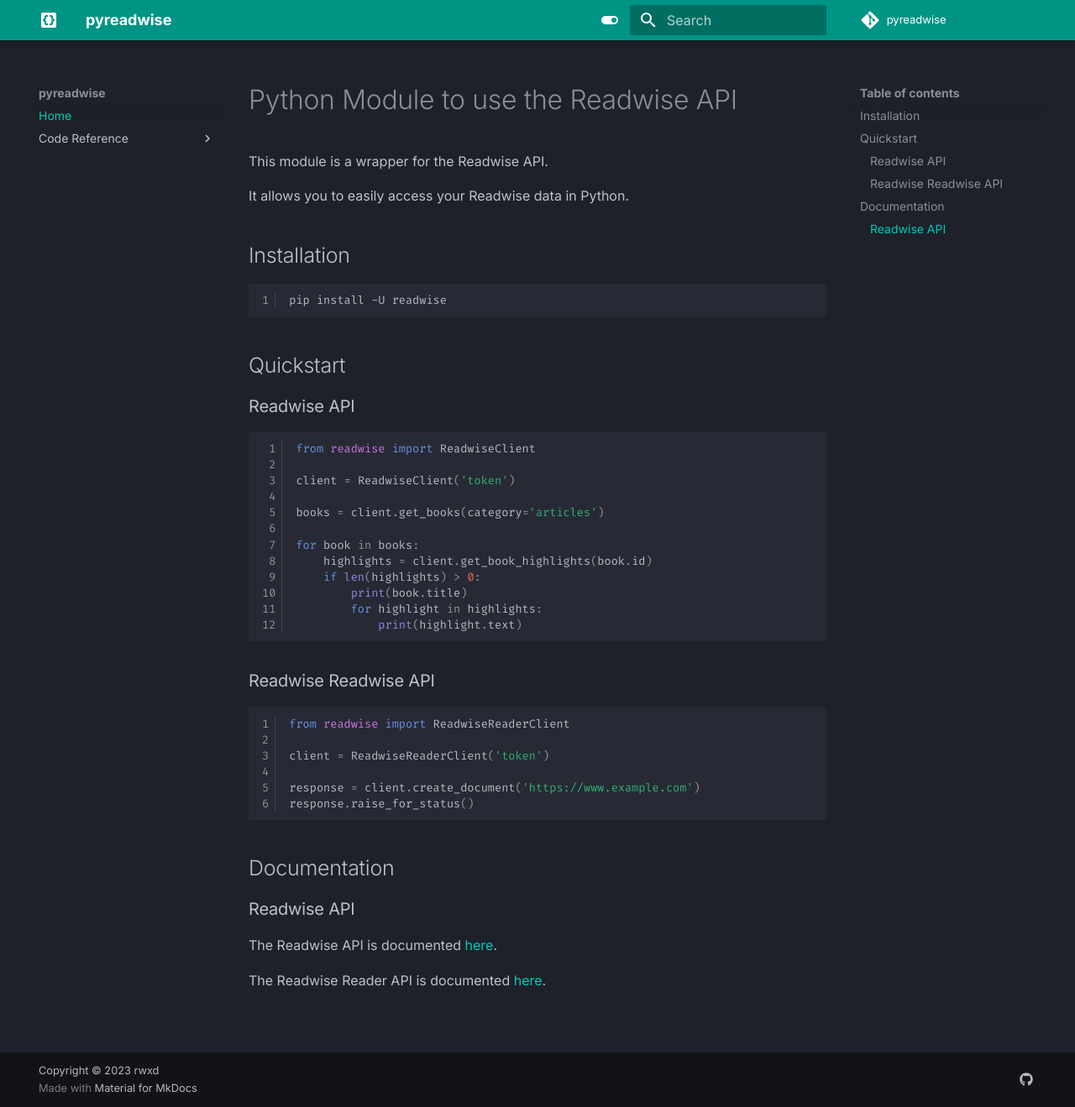
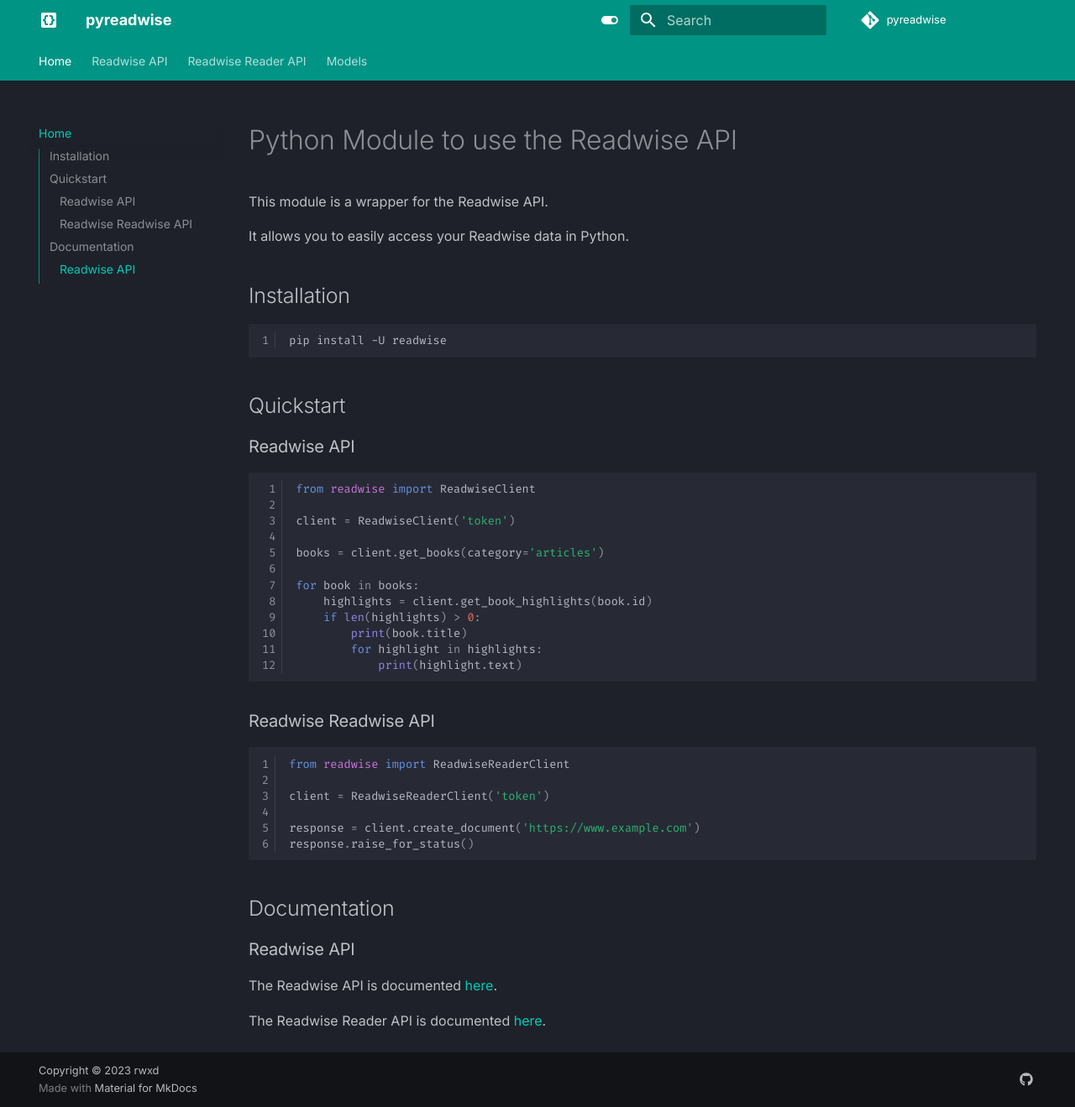
Before and after one commit to rwxd/pyreadwise, an MkDocs documentation site: the page built from docs/index.md, in a window 1280 px wide and 1319 px high. Shown: the whole window at 84% size. Built offline with MkDocs 1.6.1 and Material for MkDocs 9.7.7, drawn with Linux system fonts in a browser that asks for light colours; comment, search, counter and statistics services are not loaded.

Commit message:
fix(docs): use tabbed layout

```diff
--- a/mkdocs.yaml
+++ b/mkdocs.yaml
@@ -35,6 +35,8 @@
   include_sidebar: true
   features:
     - content.code.annotate
+    - navigation.tabs
+    - toc.integrate
   feature:
     tabs: false
   i18n:
@@ -72,15 +74,16 @@
   - pymdownx.inlinehilite
   - pymdownx.keys
   - pymdownx.snippets
+  - pymdownx.tabbed:
+      alternate_style: true
   - toc:
       permalink: "⚑"
 
 nav:
   - "Home": 'index.md'
-  - "Code Reference":
-    - "Readwise API": readwise-api.md
-    - "Readwise Reader API": readwise-reader-api.md
-    - "Models": models.md
+  - "Readwise API": readwise-api.md
+  - "Readwise Reader API": readwise-reader-api.md
+  - "Models": models.md
 
 extra:
   social:
```
